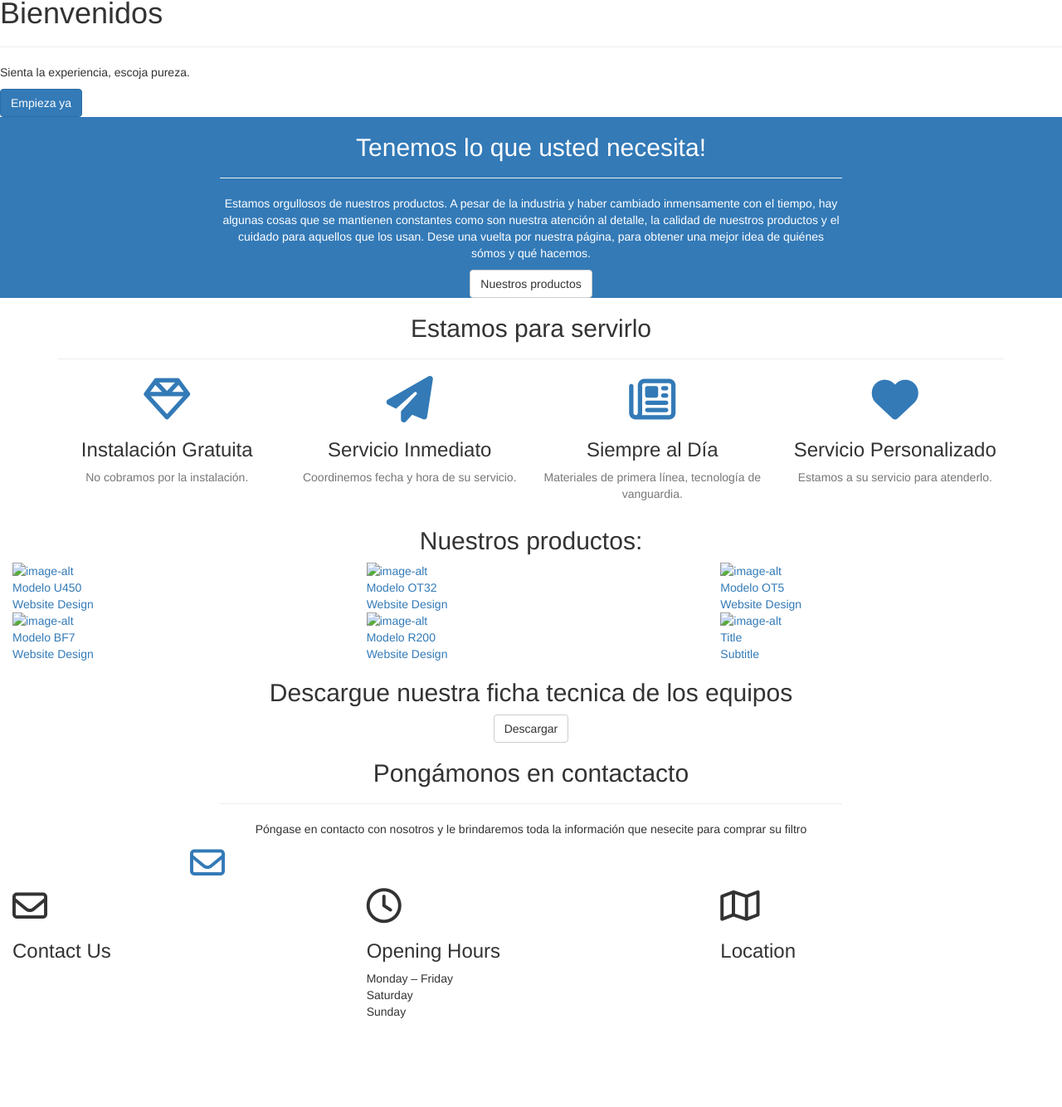
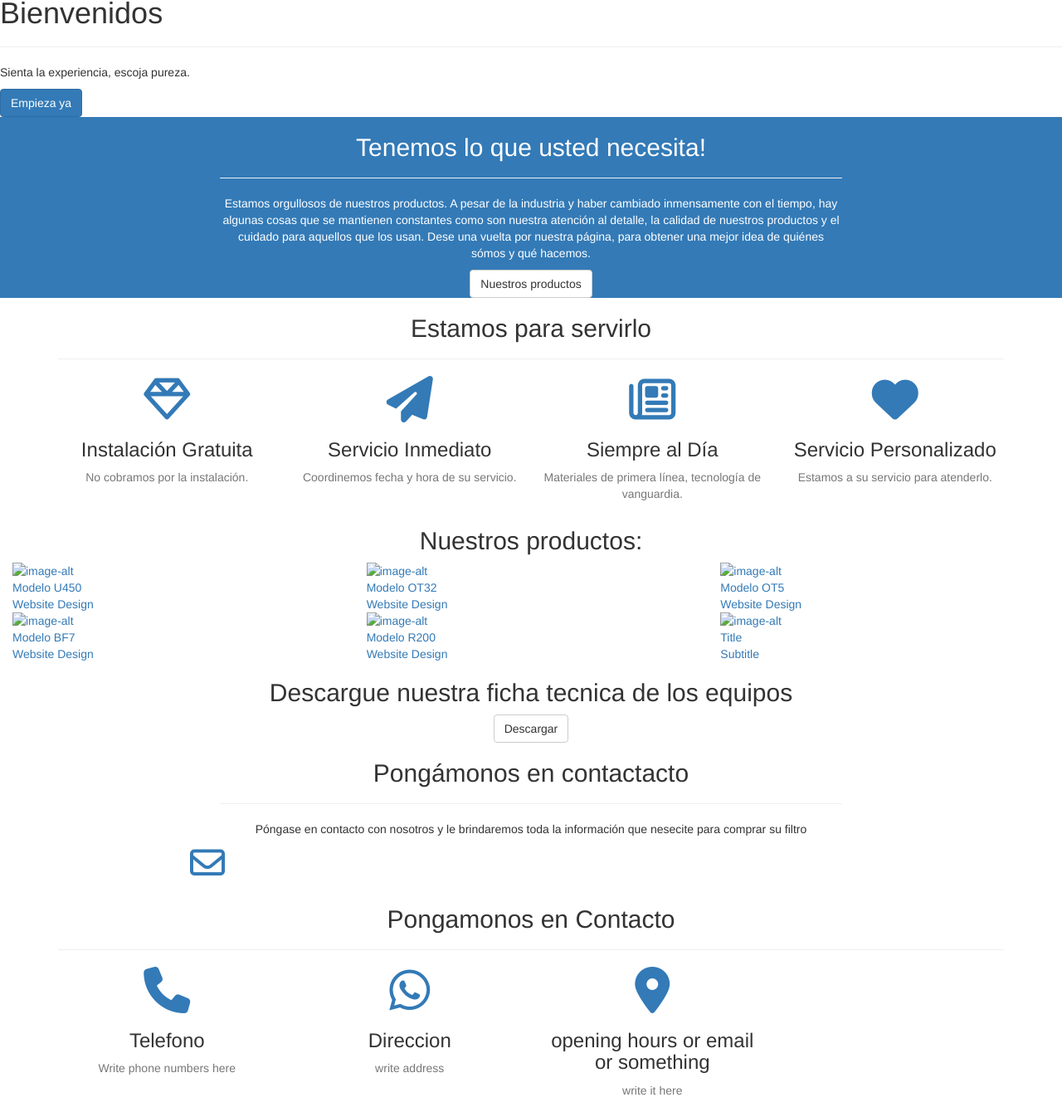
Before and after one commit to switch-on-line-md/web, a Jekyll site: the page built from _posts/2014-07-18-project-1.markdown, in a window 1280 px wide and 1400 px high, scrolled down 113 px, cut to the strip 66-1400 px from the top of the window. Shown: the whole strip at 83% size. Built offline with Jekyll 4.4.1, drawn with Linux system fonts in a browser that asks for light colours; nearby versions of some CDN libraries; library files that are not in the unit come from our copies; before the commit the page ends 1408 px from its top, so only the background shows below that.

Commit message:
re-do ncontact

```diff
--- a/_includes/ncontact.html
+++ b/_includes/ncontact.html
@@ -1,40 +1,41 @@
-<section class="three-shade-col">
-<div class="three-shade-col">
-    <div class="col-sm-4">
-        <i class="fa fa-envelope-o fa-3x wow bounceIn" data-wow-delay=".1s"></i>
-        <h3>Contact Us</h3>
-        <ul>
-            {% if site.contact.phone %}<li><strong>Phone:</strong> {{ site.contact.phone }}</li>{% endif %}
-            {% if site.contact.emergency %}<li><strong>Emergency:</strong> {{ site.contact.emergency }}</li>{% endif %}
-            {% if site.contact.email %}<li><strong>Email:</strong> {{ site.contact.email }}</li>{% endif %}
-        </ul>
+<section id="nservices">
+    <div class="container">
+        <div class="row">
+            <div class="col-lg-12 text-center">
+                <h2 class="section-heading">Pongamonos en Contacto</h2>
+                <hr class="primary">
+            </div>
+        </div>
     </div>
-    <div class="col-sm-4">
-        <i class="fa fa-clock-o fa-3x wow bounceIn" data-wow-delay=".1s"></i>
-        <h3>Opening Hours</h3>
-        <table>
-            <tbody>
-                <tr>
-                    <td>Monday – Friday</td>
-                    <td>{{ site.monday_friday }}</td>
-                </tr>
-                <tr>
-                    <td>Saturday</td>
-                    <td>{{ site.saturday }}</td>
-                </tr>
-                <tr>
-                    <td>Sunday</td>
-                    <td>{{ site.sunday }}</td>
-                </tr>
-            </tbody>
-        </table>
+    <div class="container">
+        <div class="row">
+            <div class="col-lg-3 col-md-6 text-center">
+                <div class="service-box">
+                    <i class="fa fa-4x fa-phone wow bounceIn text-primary"></i>
+                    <h3>Telefono</h3>
+                    <p class="text-muted">
+                        Write phone numbers here
+                    </p>
+                </div>
+            </div>
+            <div class="col-lg-3 col-md-6 text-center">
+                <div class="service-box">
+                    <i class="fa fa-4x fa-whatsapp wow bounceIn text-primary" data-wow-delay=".1s"></i>
+                    <h3>Direccion</h3>
+                    <p class="text-muted">
+                        write address
+                    </p>
+                </div>
+            </div>
+            <div class="col-lg-3 col-md-6 text-center">
+                <div class="service-box">
+                    <i class="fa fa-4x fa-map-marker wow bounceIn text-primary" data-wow-delay=".2s"></i>
+                    <h3>opening hours or email or something</h3>
+                    <p class="text-muted">
+                        write it here
+                    </p>
+                </div>
+            </div>
+        </div>
     </div>
-    <div class="col-sm-4">
-        <i class="fa fa-map-o fa-3x wow bounceIn" data-wow-delay=".1s"></i>
-        <h3>Location</h3>
-            <p>
-                {{ site.contact.address }}
-            </p>
-    </div>
-</div>
 </section>
--- a/css/main.scss
+++ b/css/main.scss
@@ -37,11 +37,6 @@
 $theme-primary: rgb(116, 195, 240); //original: #F05F40
 $theme-dark: #222; //original: #222
 
-//stuff for the contact section
-$colorPrimary: rgb(57, 113, 146);
-$space: 20px;
-$white: rgb(36, 36, 36);
-
 // Import partials from `sass_dir` (defaults to `_sass`)
 @import
         "mixins",
```
Also changed, not shown: _sass/_base.scss (+0 -71 lines), _sass/_mixins.scss (+0 -26 lines), 1 other file.
